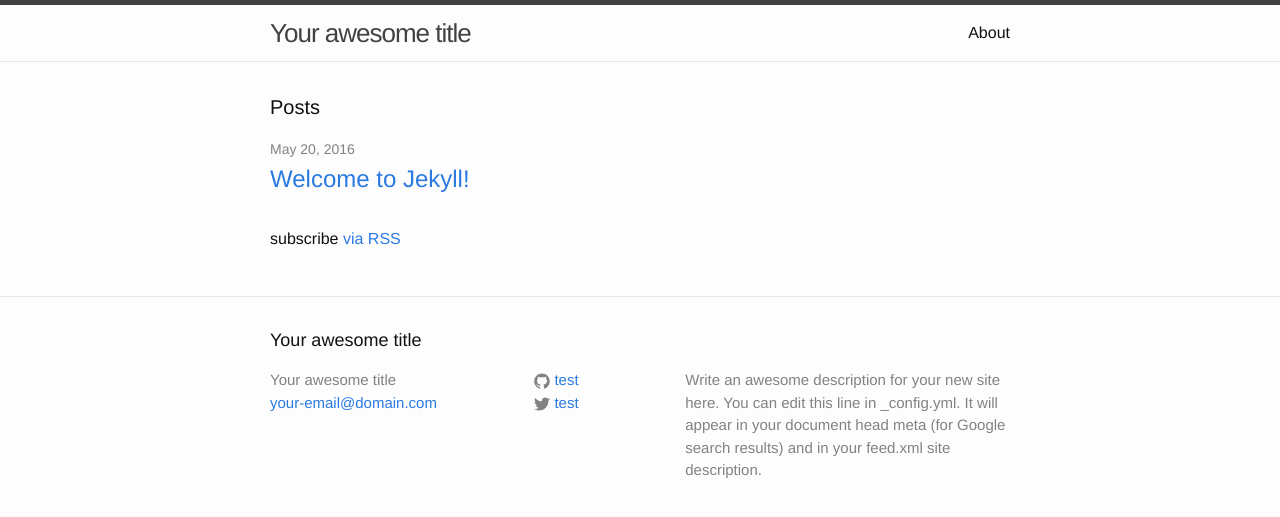
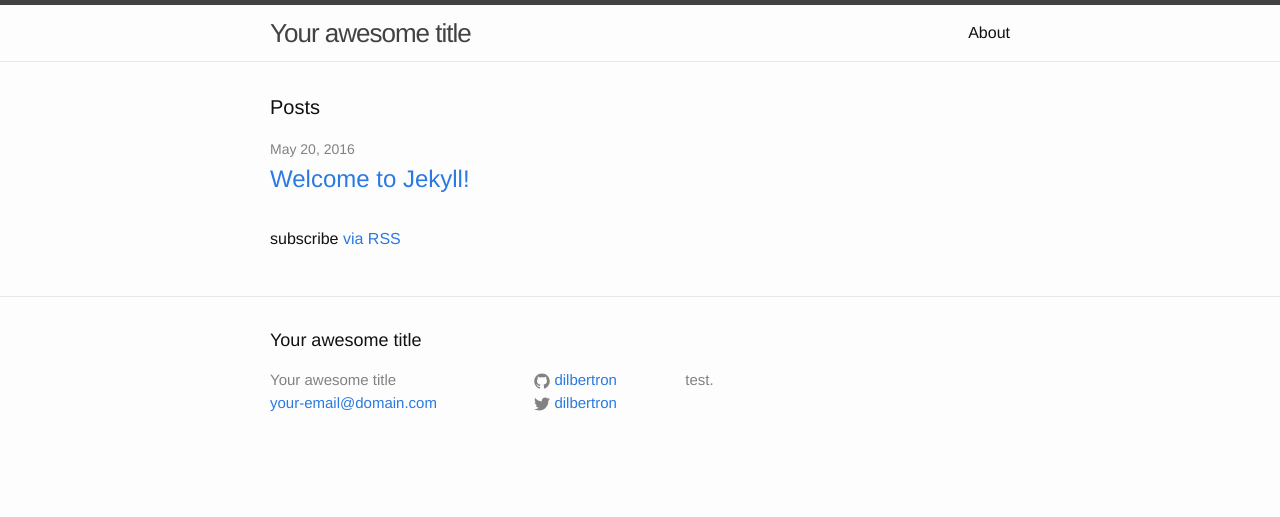
Before and after one commit to dilbertron/dilbertron.github.io, a Jekyll site: the page built from index.html, in a window 1280 px wide. Shown: the top 517 px of the page. Built offline with Jekyll 4.4.1, drawn with Linux system fonts in a browser that asks for light colours.

Commit message:
testing again

```diff
--- a/_config.yml
+++ b/_config.yml
@@ -9,13 +9,11 @@
 title: Your awesome title
 email: your-email@domain.com
 description: > # this means to ignore newlines until "baseurl:"
-  Write an awesome description for your new site here. You can edit this
-  line in _config.yml. It will appear in your document head meta (for
-  Google search results) and in your feed.xml site description.
+  test.
 baseurl: "" # the subpath of your site, e.g. /blog
 url: "http://yourdomain.com" # the base hostname & protocol for your site
-twitter_username: test
-github_username:  test
+twitter_username: dilbertron
+github_username:  dilbertron
 
 # Build settings
 markdown: kramdown
```
